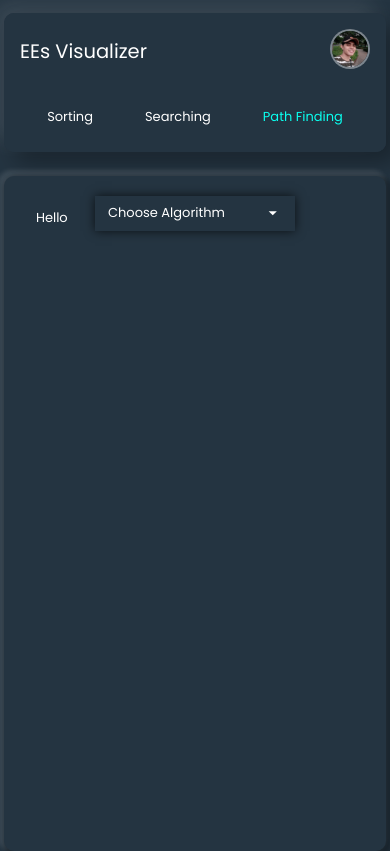
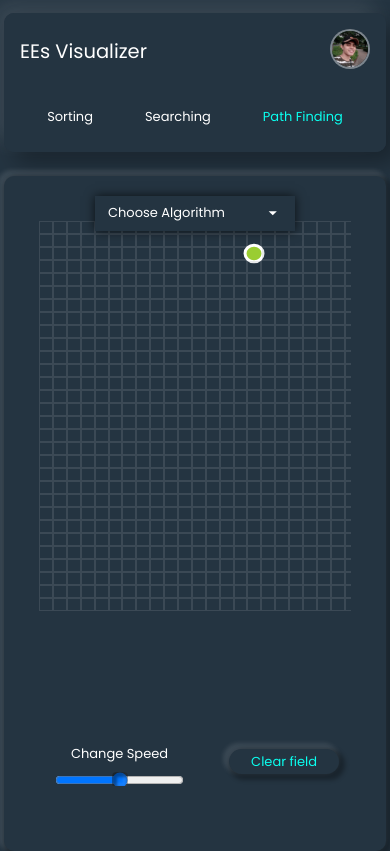
Before and after one commit to EricEchemane/EEs-Visualization-Tool, a React (Create React App) app: page / in a window 390 px wide. Built offline with nearby package versions, Linux system fonts and the light colour scheme.

Commit message:
Path FInding Visualizer Added: Search Field Added. Functionalities added: [add obstacles, change start node, change finish node]. Panel added

```diff
--- a/src/components/visualizers/SortingVisualizer.tsx
+++ b/src/components/visualizers/SortingVisualizer.tsx
@@ -1,4 +1,4 @@
-import { useState } from 'react';
+import { useState, memo } from 'react';
 import { Box } from '@material-ui/core';
 import Button from '../../components/buttons/Button';
 import ButtonAccent from '../../components/buttons/ButtonAccent';
@@ -17,7 +17,7 @@ import { BubbleSort } from './sortingAlgorithms/SelectionSort';
 
 // this indicates that the page loads for the first time
 let first = true;
-export default function SortingVisualizer(props: any): JSX.Element {
+function SortingVisualizer(props: any): JSX.Element {
 
    const [algoOptionsOpen, set_algoOptionsOpen] = useState(false);
    const [chosenAlgo, set_chosenAlgo] = useState("Choose an algorithm");
@@ -180,3 +180,4 @@ export default function SortingVisualizer(props: any): JSX.Element {
       </Box>
    )
 }
+export default memo(SortingVisualizer);
--- /dev/null
+++ b/src/components/visualizers/pathFinding/NodeSquare.tsx
@@ -0,0 +1,68 @@
+import { memo, useState, useContext } from 'react';
+import {mouseDownContext} from './PathFindingVisualizer';
+
+function NodeSquare(props: any)
+{
+    const mouseIsDown = useContext(mouseDownContext);
+    const [start, set_start] = useState(props.isStart);
+    const [finish, set_finish] = useState(props.isFinish);
+    const [obstacle, set_obstacle] = useState(props.isObstacle);
+    const classname = start ? 'node start': (finish ? 'node finish': (obstacle ? 'node obstacle': 'node'));
+
+    // @@@@@@@@@@@@@@@@ functions @@@@@@@@@@@@@@@@@@@@@@@@@@@@@@@@@@@@2
+    function handleMouseDown(e: any) {
+        if(start || finish) return;
+        e.preventDefault();
+        props.onMouseDown(true);
+        set_obstacle((prev: any) => !prev);
+    }
+    function handleMouseEnter(){
+        if(start || finish) return;
+        if(mouseIsDown.MouseDown) set_obstacle((prev: any) => !prev);
+    }
+    function handleMouseUp() {
+        props.onMouseDown(false);
+    }
+    function handleDragStart(e: any) {
+        const box = (document.getElementsByClassName('node') as HTMLCollectionOf<HTMLElement>);
+        box[props.id].setAttribute('draggable', 'false');
+        box[props.id].addEventListener('ondrop',()=>{
+            set_start(false);
+            set_finish(false);
+        })
+        props.changePrev(props.id);
+    }
+    function handleOnDrop(e: any) {
+        e.preventDefault();
+        const box = (document.getElementsByClassName('node') as HTMLCollectionOf<HTMLElement>);
+        if(box[mouseIsDown.prev].classList[1] === 'start'){
+            box[props.id].classList.add('start');
+            box[mouseIsDown.prev].classList.remove('start');
+            set_start(true);
+        }
+        else if(box[mouseIsDown.prev].classList[1] === 'finish'){
+            box[props.id].classList.add('finish');
+            box[mouseIsDown.prev].classList.remove('finish');
+            set_finish(true);
+        }
+        box[props.id].setAttribute('draggable', 'true');
+    }
+    function handleDragOver(e: any) {
+        e.preventDefault();
+    }
+
+    // @@@@@@@@@@@@@@@@@@@@ mark up @@@@@@@@@@@@@@@@@@@@@@@@@@@@@@
+    return (
+        <div
+            onDragOver={handleDragOver}
+            onDrop={handleOnDrop}
+            onDragStart={handleDragStart}
+            onMouseEnter={handleMouseEnter}
+            onMouseDown={handleMouseDown}
+            onMouseUp={handleMouseUp}
+            draggable={start || finish}
+            className={classname}>
+        </div>
+    )
+}
+export default memo(NodeSquare);
--- a/src/components/visualizers/pathFinding/PathFindingVisualizer.tsx
+++ b/src/components/visualizers/pathFinding/PathFindingVisualizer.tsx
@@ -1,13 +1,17 @@
+import React, { createContext } from 'react';
+import ArrowDropDownIcon from '@material-ui/icons/ArrowDropDown';
+import NodeSquare from './NodeSquare';
+import { Box } from '@material-ui/core';
+import Button from '../../buttons/Button';
+import ButtonAccent from '../../buttons/ButtonAccent';
+import { useState, useRef, useMemo } from 'react';
 
-import ArrowDropDownIcon from '@material-ui/icons/ArrowDropDown';
-import { Box } from '@material-ui/core';
+export const mouseDownContext = createContext({} as any);
 
-import { useState, useRef } from 'react';
-
-export default function PathFindingVisualizer()
+function PathFindingVisualizer()
 {
     const [algoOptionsDropdown, set_algoOptionsDropdown] = useState(false);
-    const [activeAlgo, setActiveAlgo] = useState({id:-1,name:'Choose Algorithm'});
+    const [activeAlgo, setActiveAlgo] = useState({ id: -1, name: 'Choose Algorithm' });
 
     const algortihms = useRef([
         {id: 0, name: 'Breadth First Search'},
@@ -16,13 +20,33 @@ export default function PathFindingVisualizer()
         {id: 3, name: 'A*'}
     ])
 
+    const [nodes, setNodes] = useState([] as any);
+    const [start, setStart] = useState(195);
+    const [finish, setFinish] = useState(1798);
+    const [prevNode, setPrevNode] = useState(-1);
+
+    const [isMouseDown, set_isMouseDown] = useState(false);
+
+    useMemo(() => {
+        const hey = [] as any;
+        for(let x = 0; x < 90 * 30; x++){
+            hey.push(<NodeSquare
+                changePrev={(id: number) => {setPrevNode(id)}}
+                onMouseDown={(b:boolean) => {set_isMouseDown(b)}}
+                isStart={x === start}
+                isFinish={x === finish}
+                id={x}
+                key={x} />)
+        }
+        setNodes(hey);
+    }, [start, finish]);
+
     // FUNCTIONS @@@@@@@@@@@@@@@@@@@@@@@@@@@@@@@@@@@@@@@@@@@
 
     const ShowAlgoOptionsDropdown = () =>
     {
         set_algoOptionsDropdown((prev: boolean) => !prev);
     }
-
     const selectAlgo = (id: number) =>
     {
         setActiveAlgo(algortihms.current[id]);
@@ -58,11 +82,30 @@ export default function PathFindingVisualizer()
                 </Box>
             </div>
 
-
             <div className="search-field">
-                Hello
+                <mouseDownContext.Provider value={{MouseDown: isMouseDown, prev: prevNode, s: start, f: finish}}>
+                    <div id="draggable-field" >
+                        {nodes}
+                    </div>
+                </mouseDownContext.Provider>
             </div>
 
+            <div className="pathFinding-panel">
+                <div>
+                    <Box pl={2} pr={2} display="flex" flexDirection="column" alignItems="center">
+                        <Box m={1}>Change Speed</Box>
+                        <input type="range"/>
+                    </Box>
+                    <Box pl={2} pr={2} display="flex" flexDirection="column" alignItems="center">
+                        <Button label="Clear field" />
+                    </Box>
+                    <Box pl={2} pr={2} display="flex" flexDirection="column" alignItems="center">
+                        <ButtonAccent type="accent" label="Find the path!" />
+                    </Box>
+                </div>
+            </div>
          </Box>
     )
 }
+
+export default React.memo(PathFindingVisualizer);
--- a/src/sass/main.css
+++ b/src/sass/main.css
@@ -940,6 +940,7 @@ h6 {
   left: 50%;
   -webkit-transform: translateX(-50%);
           transform: translateX(-50%);
+  z-index: 2;
 }
 
 .pathfinding-algo-dropdown {
@@ -984,7 +985,100 @@ h6 {
   color: #0AFFEF;
 }
 
+.search-field {
+  width: 98%;
+  height: 390px;
+  overflow: hidden;
+  position: relative;
+  margin: auto;
+  top: 1rem;
+}
+
+.search-field > div {
+  width: 1250px;
+  height: 100%;
+  margin: auto;
+  display: -ms-grid;
+  display: grid;
+  -ms-grid-columns: (1fr)[90];
+      grid-template-columns: repeat(90, 1fr);
+  -ms-grid-rows: (1fr)[30];
+      grid-template-rows: repeat(30, 1fr);
+  grid-gap: 0;
+  position: relative;
+}
+
+.node {
+  opacity: 0.1;
+  border: 1px solid white;
+}
+
+.start {
+  background-color: yellowgreen;
+  opacity: 1;
+  cursor: pointer;
+  border: none;
+  -webkit-transform: scale(1.5);
+          transform: scale(1.5);
+  border-radius: 50%;
+  border: 2px solid white;
+}
+
+.finish {
+  background-color: crimson;
+  opacity: 1;
+  cursor: pointer;
+  border: none;
+  -webkit-transform: scale(1.5);
+          transform: scale(1.5);
+  border-radius: 50%;
+  border: 2px solid white;
+}
+
+.obstacle {
+  background-color: white;
+}
+
+.pathFinding-panel {
+  position: absolute;
+  bottom: 2rem;
+  height: 50px;
+  width: 90vw;
+  left: 50%;
+  -webkit-transform: translateX(-50%);
+          transform: translateX(-50%);
+  overflow: hidden;
+}
+
+.pathFinding-panel > div {
+  width: 1000px;
+  height: 100%;
+  margin: auto;
+  display: -webkit-box;
+  display: -ms-flexbox;
+  display: flex;
+  position: relative;
+  -webkit-box-pack: center;
+      -ms-flex-pack: center;
+          justify-content: center;
+}
+
 @media screen and (max-width: 700px) {
+  .pathFinding-panel {
+    overflow-x: scroll;
+    width: 80vw;
+    bottom: 5rem;
+  }
+  .pathFinding-panel > div {
+    margin: 0;
+    -webkit-box-pack: start;
+        -ms-flex-pack: start;
+            justify-content: flex-start;
+    width: auto;
+  }
+  .search-field {
+    overflow-x: scroll;
+  }
   .linearSearch > div,
   .binarySearch > div {
     width: 1000px;
--- a/src/sass/main.scss
+++ b/src/sass/main.scss
@@ -258,6 +258,7 @@ h6 {
   top: 1.5rem;
   left: 50%;
   transform: translateX(-50%);
+  z-index: 2;
 }
 
 .pathfinding-algo-dropdown {
@@ -291,8 +292,86 @@ h6 {
   }
 }
 
+.search-field {
+  width: 98%;
+  height: 390px;
+  overflow: hidden;
+  position: relative;
+  margin: auto;
+  top: 1rem;
+}
+
+.search-field > div {
+  width: 1250px;
+  height: 100%;
+  margin: auto;
+  display: grid;
+  grid-template-columns: repeat(90, 1fr);
+  grid-template-rows: repeat(30, 1fr);
+  grid-gap: 0;
+  position: relative;
+}
+
+.node {
+  opacity: 0.1;
+  border: 1px solid white;
+}
+
+.start {
+  background-color: yellowgreen;
+  opacity: 1;
+  cursor: pointer;
+  border: none;
+  transform: scale(1.5);
+  border-radius: 50%;
+  border: 2px solid white;
+}
+.finish {
+  background-color: crimson;
+  opacity: 1;
+  cursor: pointer;
+  border: none;
+  transform: scale(1.5);
+  border-radius: 50%;
+  border: 2px solid white;
+}
+.obstacle {
+  background-color: white;
+}
+
+.pathFinding-panel {
+  position: absolute;
+  bottom: 2rem;
+  height: 50px;
+  width: 90vw;
+  left: 50%;
+  transform: translateX(-50%);
+  overflow: hidden;
+}
+.pathFinding-panel > div {
+  width: 1000px;
+  height: 100%;
+  margin: auto;
+  display: flex;
+  position: relative;
+  justify-content: center;
+}
+
 //  @@@@@@@@@@@@@@@@@@@@@ MEDIA QUERY @@@@@@@@@@@@@@@@@@@@@
 @media screen and (max-width: 700px) {
+  .pathFinding-panel {
+    overflow-x: scroll;
+    width: 80vw;
+    bottom: 5rem;
+  }
+  .pathFinding-panel > div {
+    margin: 0;
+    justify-content: flex-start;
+    width: auto;
+  }
+  .search-field {
+    overflow-x: scroll;
+  }
   .linearSearch > div,
   .binarySearch > div {
     width: 1000px;
```
Also changed, not shown: src/components/visualizers/searching/SearchingVisualizer.tsx (+4 -7 lines), 1 other file (tests, documents, lock files or other folders).
